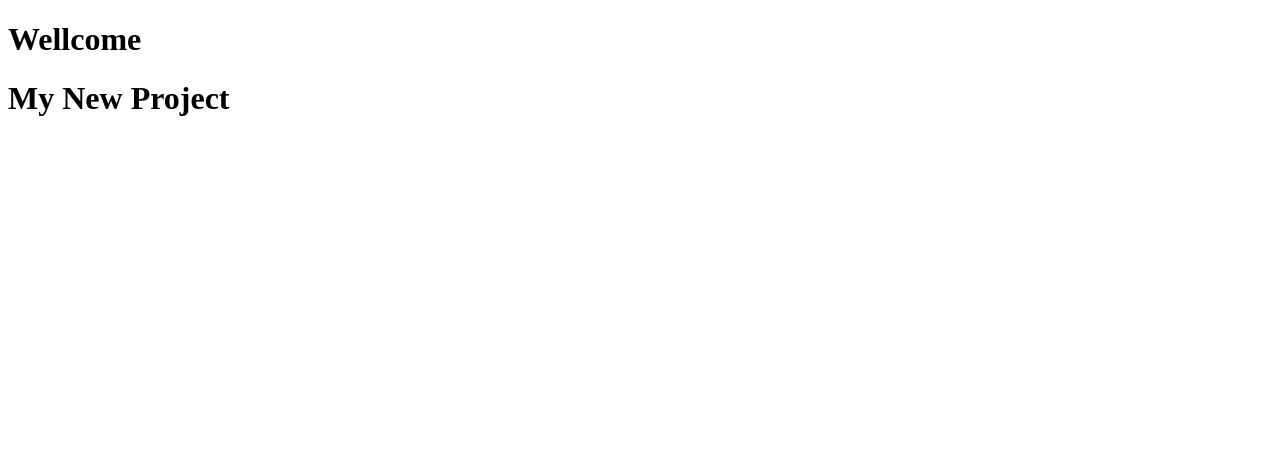
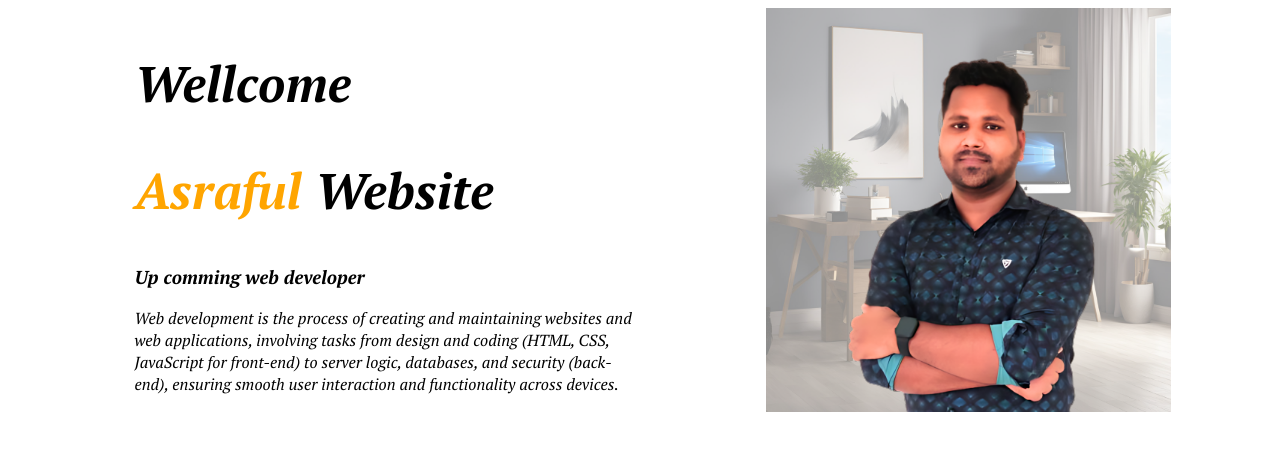
Before and after one commit to asrafulai453/project, a plain HTML site: page index.html in a window 1280 px wide. Drawn offline with Linux system fonts and the light colour scheme; a web font is replaced by a local one.

Commit message:
All Change

```diff
--- a/index.html
+++ b/index.html
@@ -4,10 +4,38 @@
     <meta charset="UTF-8">
     <meta name="viewport" content="width=device-width, initial-scale=1.0">
     <title>My New Project</title>
+    <link rel="stylesheet" href="style.css">
+
+    <link rel="preconnect" href="https://fonts.googleapis.com">
+<link rel="preconnect" href="https://fonts.gstatic.com" crossorigin>
+<link href="https://fonts.googleapis.com/css2?family=Google+Sans+Code:ital,wght@0,300..800;1,300..800&family=Lato:ital,wght@0,100;0,300;0,400;0,700;0,900;1,100;1,300;1,400;1,700;1,900&family=PT+Serif:ital,wght@0,400;0,700;1,400;1,700&family=Tagesschrift&display=swap" rel="stylesheet">
 </head>
+
+
 <body>
-    <h1> Wellcome</h1>
-    <h1> My New Project</h1>
+    <section>
+        <div class="half-space">
+            <h1> Wellcome</h1>
+            <h1> <span class="name-highlight">Asraful</span> Website</h1>
+
+                <h3> Up comming web developer</h3>
+
+                    <p>Web development is the process of creating and maintaining websites and web applications, involving tasks from design and coding (HTML, CSS, JavaScript for front-end) to server logic, databases, and security (back-end), ensuring smooth user interaction and functionality across devices.
+            </p>
+
+        </div>
+
+        <div class="half-space">
+
+            <img src="image/Fiv.png" alt="">
+
+        </div>
+
+
+
+    </section>
+
+
 
 </body>
 </html>
--- a/style.css
+++ b/style.css
@@ -1,3 +1,27 @@
-h1 {
-    font-size: 100px;
-}
+    body {
+  font-family: "PT Serif", serif;   /* font download form google */
+  font-weight: 400;
+  font-style: italic;
+    }
+                        /* All body Font for Home page */
+
+
+    h1 {
+    font-size: 50px;
+        }
+
+.name-highlight {
+    color: orange;
+
+    }
+
+    .half-space {
+        width: 40%;
+        float: left;
+        margin-left: 5%;
+        padding-left: 5%;
+    }
+
+    .half-space img {
+        width: 80%;
+    }
```
Also changed, not shown: image/Fiv.png (added).
